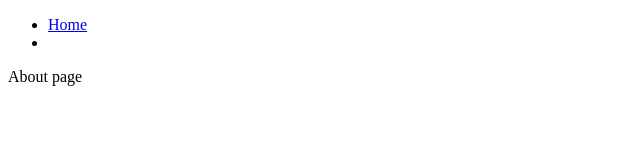
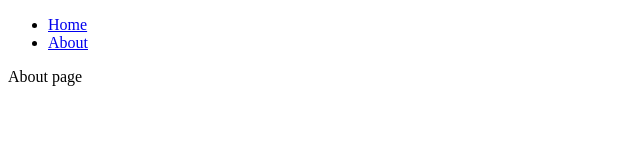
Before and after one commit to chriscodex/nextjs-introduction, a Next.js app: page /about in a window 1280 px wide. Shown: the top 160 px of the page, without its empty margins (0-640 px from the left). Built offline with nearby package versions, Linux system fonts and the light colour scheme.

Commit message:
About referenced in Navbar using Link component

```diff
--- a/components/Navbar/Navbar.jsx
+++ b/components/Navbar/Navbar.jsx
@@ -10,6 +10,9 @@ function Navbar() {
           </Link>
         </li>
         <li>
+          <Link href="/about" legacyBehavior prefetch={ false } >
+            <a>About</a>
+          </Link>
         </li>
       </ul>
     </nav>
```
